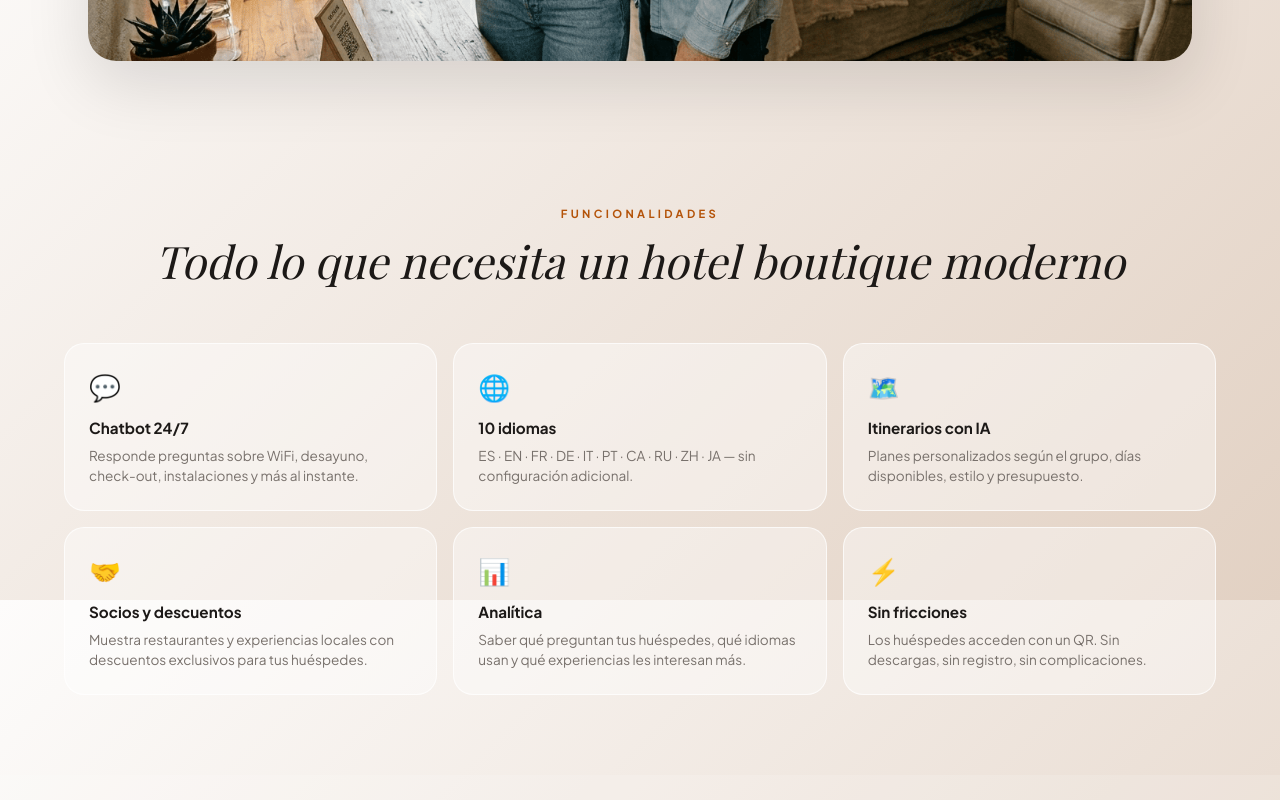
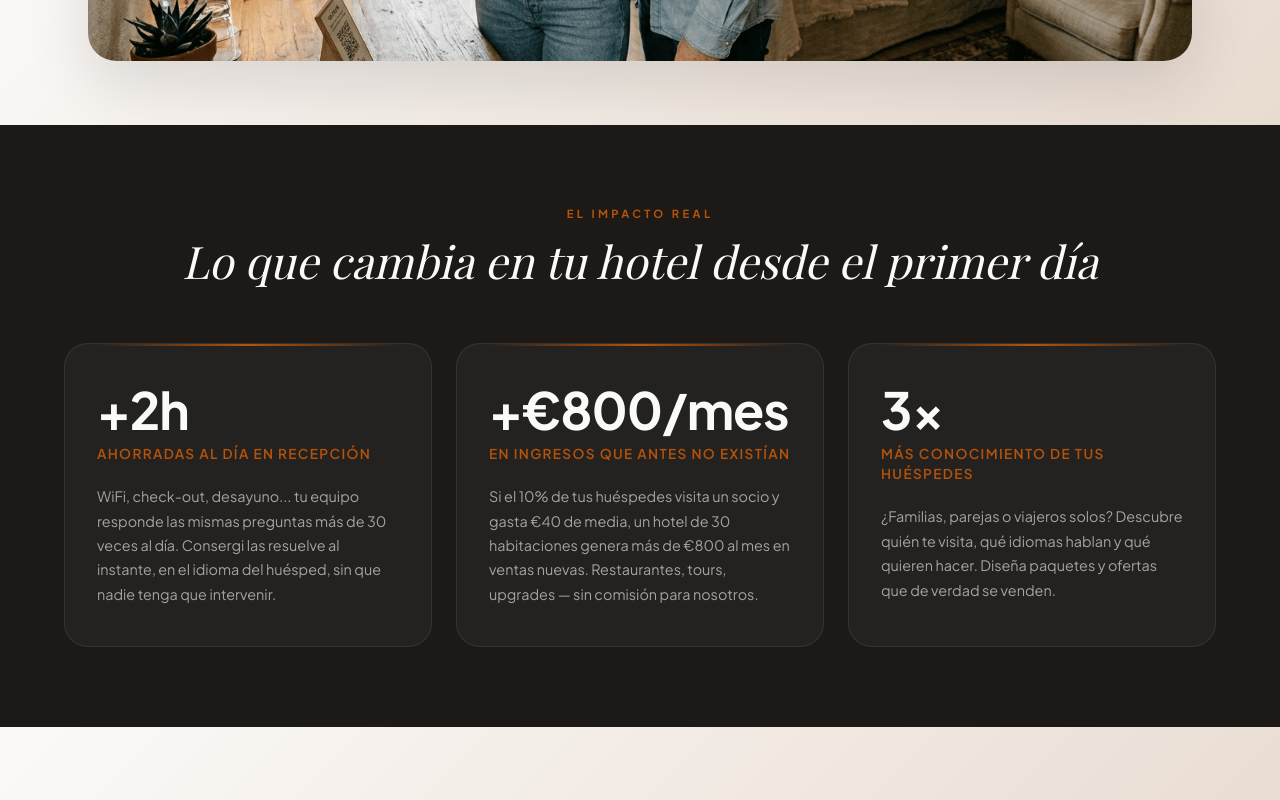
Before and after one commit to agostino08/mi-concierge-mvp, a Vue app: page / in a window 1280 px wide. Shown: the part 1800-2600 px from the top of the page. Built offline with nearby package versions, Linux system fonts and the light colour scheme; a web font is replaced by a local one.

Commit message:
landing improvements copy

```diff
--- a/src/views/LandingView.vue
+++ b/src/views/LandingView.vue
@@ -73,7 +73,7 @@ const T = {
       eyebrow: 'Conserje virtual para hoteles boutique',
       h1a: 'Tu hotel.',
       h1b: 'En el idioma de cada huésped.',
-      sub: 'Consergi responde las preguntas de tus huéspedes al instante, genera itinerarios personalizados y funciona en 10 idiomas. Sin descargas. Sin integraciones. Listo en 15 minutos.',
+      sub: 'Consergi libera a tu equipo de las preguntas repetitivas, crea itinerarios con IA para cada huésped y convierte visitas en ingresos reales a través de socios locales. Sin descargas. Sin integraciones. Listo en 15 minutos.',
       cta1: 'Ver demo en vivo',
       cta2: 'Agenda tu demo',
       whatsapp: 'O escríbenos por WhatsApp',
@@ -87,6 +87,27 @@ const T = {
         { icon: '🌍', t: 'Barreras de idioma', d: 'El 40% de tus huéspedes no habla español. Las preguntas se pierden en traducciones torpes. La experiencia también.' },
         { icon: '🔁', t: 'Las mismas 20 preguntas', d: '¿WiFi? ¿Desayuno? ¿Check-out? Tu equipo responde lo mismo 30 veces al día, en lugar de crear momentos memorables.' },
         { icon: '💎', t: 'Experiencias perdidas', d: 'Tus huéspedes se van sin conocer el restaurante de tu socio, el tour exclusivo o los descuentos que podrías ofrecerles.' },
+      ],
+    },
+    roi: {
+      eyebrow: 'El impacto real',
+      h2: 'Lo que cambia en tu hotel desde el primer día',
+      stats: [
+        {
+          stat: '+2h',
+          label: 'ahorradas al día en recepción',
+          desc: 'WiFi, check-out, desayuno... tu equipo responde las mismas preguntas más de 30 veces al día. Consergi las resuelve al instante, en el idioma del huésped, sin que nadie tenga que intervenir.',
+        },
+        {
+          stat: '+€800/mes',
+          label: 'en ingresos que antes no existían',
+          desc: 'Si el 10% de tus huéspedes visita un socio y gasta €40 de media, un hotel de 30 habitaciones genera más de €800 al mes en ventas nuevas. Restaurantes, tours, upgrades — sin comisión para nosotros.',
+        },
+        {
+          stat: '3×',
+          label: 'más conocimiento de tus huéspedes',
+          desc: '¿Familias, parejas o viajeros solos? Descubre quién te visita, qué idiomas hablan y qué quieren hacer. Diseña paquetes y ofertas que de verdad se venden.',
+        },
       ],
     },
     features: {
@@ -114,9 +135,9 @@ const T = {
       eyebrow: 'Hoteles que ya lo usan',
       h2: 'Lo que dicen nuestros clientes',
       items: [
-        { quote: 'Antes pasábamos horas respondiendo las mismas preguntas en inglés con el traductor. Ahora los huéspedes lo resuelven solos y la recepción puede centrarse en lo que realmente importa.', name: 'Laura M.', role: 'Directora', location: 'Hotel rural boutique · Girona' },
-        { quote: 'Lo mejor fue ver a un grupo de turistas japoneses usando el chatbot sin ningún problema. Jamás habríamos podido comunicarnos así. Y lo pusimos en marcha en menos de una hora.', name: 'Javier C.', role: 'Propietario', location: 'Finca boutique · Mallorca' },
-        { quote: 'Los huéspedes llegan ya con todo claro: horarios, WiFi, qué ver en la ciudad. Las preguntas de recepción han bajado muchísimo y las valoraciones en Booking han subido.', name: 'Ana S.', role: 'Recepcionista', location: 'Casa boutique · Granada' },
+        { quote: 'Antes pasábamos más de dos horas al día respondiendo las mismas preguntas con el traductor. Ahora los huéspedes lo resuelven solos en su idioma y la recepción puede crear experiencias de verdad. Las valoraciones en Booking subieron en menos de un mes.', name: 'Laura M.', role: 'Directora', location: 'Hotel rural boutique · Girona' },
+        { quote: 'Ver a un grupo de turistas japoneses manejando el chatbot solos fue increíble. Jamás podríamos haberlos atendido así antes. Lo tuvimos funcionando en menos de una hora, y la puntuación media en Google subió medio punto.', name: 'Javier C.', role: 'Propietario', location: 'Finca boutique · Mallorca' },
+        { quote: 'Los huéspedes llegan ya sabiendo el WiFi, el check-out y qué ver. Las interrupciones en recepción bajaron más de un 60%. Y los socios que recomendamos generan ingresos extra sin ningún esfuerzo por nuestra parte.', name: 'Ana S.', role: 'Recepcionista', location: 'Casa boutique · Granada' },
       ],
     },
     demo: {
@@ -136,8 +157,8 @@ const T = {
       ],
     },
     cta: {
-      h2: '¿Listo para transformar la experiencia de tus huéspedes?',
-      sub: 'Únete a los primeros hoteles boutique que ya usan Consergi.',
+      h2: '¿Listo para convertir cada estancia en una experiencia —y en un ingreso?',
+      sub: 'Sé de los primeros hoteles boutique en dar el salto. Tu equipo lo agradecerá.',
       btn: 'Agenda tu demo gratuita',
     },
     contact: {
@@ -167,7 +188,7 @@ const T = {
       eyebrow: 'Concierge virtual per a hotels boutique',
       h1a: 'El teu hotel.',
       h1b: "En l'idioma de cada hoste.",
-      sub: "Consergi respon les preguntes dels teus hostes a l'instant, genera itineraris personalitzats i funciona en 10 idiomes. Sense descàrregues. Sense integracions. Llest en 15 minuts.",
+      sub: "Consergi allibera el teu equip de les preguntes repetitives, crea itineraris amb IA per a cada hoste i converteix visites en ingressos reals gràcies als socis locals. Sense descàrregues. Sense integracions. Llest en 15 minuts.",
       cta1: 'Veure demo en viu',
       cta2: 'Agenda la demo',
       whatsapp: 'O escriu-nos per WhatsApp',
@@ -181,6 +202,27 @@ const T = {
         { icon: '🌍', t: "Barreres d'idioma", d: "El 40% dels teus hostes no parla català ni castellà. Les preguntes es perden en traduccions pobres. L'experiència també." },
         { icon: '🔁', t: 'Les mateixes 20 preguntes', d: "WiFi? Desdejuni? Check-out? El teu equip respon el mateix 30 vegades al dia, en lloc de crear moments memorables." },
         { icon: '💎', t: 'Experiències perdudes', d: "Els teus hostes marxen sense conèixer el restaurant del teu soci, el tour exclusiu o els descomptes que podries oferir-los." },
+      ],
+    },
+    roi: {
+      eyebrow: "L'impacte real",
+      h2: 'El que canvia al teu hotel des del primer dia',
+      stats: [
+        {
+          stat: '+2h',
+          label: 'estalviades al dia a recepció',
+          desc: "WiFi, check-out, desdejuni... el teu equip respon les mateixes preguntes més de 30 vegades al dia. Consergi les resol a l'instant, en l'idioma de l'hoste, sense que ningú hagi d'intervenir.",
+        },
+        {
+          stat: '+€800/mes',
+          label: "en ingressos que abans no existien",
+          desc: "Si el 10% dels teus hostes visita un soci i gasta €40 de mitjana, un hotel de 30 habitacions genera més de €800 al mes en vendes noves. Restaurants, tours, upgrades — sense comissió per a nosaltres.",
+        },
+        {
+          stat: '3×',
+          label: 'més coneixement dels teus hostes',
+          desc: "Famílies, parelles o viatgers sols? Descobreix qui et visita, quins idiomes parlen i què volen fer. Dissenya paquets i ofertes que de debò es venen.",
+        },
       ],
     },
     features: {
@@ -208,9 +250,9 @@ const T = {
       eyebrow: 'Hotels que ja ho fan servir',
       h2: 'El que diuen els nostres clients',
       items: [
-        { quote: "Abans passàvem hores responent les mateixes preguntes en anglès amb el traductor. Ara els hostes ho resolen sols i la recepció pot centrar-se en el que realment importa.", name: 'Laura M.', role: 'Directora', location: 'Hotel rural boutique · Girona' },
-        { quote: "El millor va ser veure un grup de turistes japonesos fent servir el chatbot sense cap problema. Mai hauríem pogut comunicar-nos així. I ho vam posar en marxa en menys d'una hora.", name: 'Javier C.', role: 'Propietari', location: 'Finca boutique · Mallorca' },
-        { quote: "Els hostes arriben ja amb tot clar: horaris, WiFi, què veure a la ciutat. Les preguntes de recepció han baixat moltíssim i les valoracions a Booking han pujat.", name: 'Ana S.', role: 'Recepcionista', location: 'Casa boutique · Granada' },
+        { quote: "Abans passàvem més de dues hores al dia responent les mateixes preguntes amb el traductor. Ara els hostes ho resolen sols en el seu idioma i la recepció pot crear experiències de debò. Les valoracions a Booking van pujar en menys d'un mes.", name: 'Laura M.', role: 'Directora', location: 'Hotel rural boutique · Girona' },
+        { quote: "Veure un grup de turistes japonesos usant el chatbot tot sols va ser increïble. Mai hauríem pogut atendre'ls així. Ho vam tenir en marxa en menys d'una hora, i la puntuació a Google va pujar mig punt.", name: 'Javier C.', role: 'Propietari', location: 'Finca boutique · Mallorca' },
+        { quote: "Els hostes arriben ja sabent el WiFi, el check-out i què fer a la ciutat. Les interrupcions a recepció van baixar més d'un 60%. I els socis que recomanem generen ingressos extra sense cap esforç per part nostra.", name: 'Ana S.', role: 'Recepcionista', location: 'Casa boutique · Granada' },
       ],
     },
     demo: {
@@ -230,8 +272,8 @@ const T = {
       ],
     },
     cta: {
-      h2: "Llest per transformar l'experiència dels teus hostes?",
-      sub: "Uneix-te als primers hotels boutique que ja fan servir Consergi.",
+      h2: "Llest per convertir cada estada en una experiència — i en uns ingressos?",
+      sub: "Sigues dels primers hotels boutique a fer el salt. El teu equip t'ho agrairà.",
       btn: 'Agenda la teva demo gratuïta',
     },
     contact: {
@@ -261,7 +303,7 @@ const T = {
       eyebrow: 'AI concierge for boutique hotels',
       h1a: 'Your hotel.',
       h1b: "In every guest's language.",
-      sub: "Consergi answers guest questions instantly, generates personalized city itineraries, and works in 10 languages. No downloads. No integrations. Ready in 15 minutes.",
+      sub: "Consergi frees your team from repetitive questions, creates AI-powered itineraries for every guest, and turns visits into real revenue through local partners. No downloads. No integrations. Ready in 15 minutes.",
       cta1: 'See live demo',
       cta2: 'Book your demo',
       whatsapp: 'Or message us on WhatsApp',
@@ -275,6 +317,27 @@ const T = {
         { icon: '🌍', t: 'Language barriers', d: "40% of your guests don't speak Spanish. Questions get lost in awkward translations. So does the experience." },
         { icon: '🔁', t: 'The same 20 questions', d: 'WiFi? Breakfast? Checkout? Your team answers the same questions 30 times a day instead of creating memorable moments.' },
         { icon: '💎', t: 'Missed experiences', d: "Guests leave without knowing about your partner restaurant, the exclusive tour, or the discounts you could offer them." },
+      ],
+    },
+    roi: {
+      eyebrow: 'Real impact',
+      h2: 'What changes in your hotel from day one',
+      stats: [
+        {
+          stat: '+2h',
+          label: 'saved per day at reception',
+          desc: 'WiFi, checkout, breakfast... your team answers the same questions 30+ times a day. Consergi handles them instantly, in the guest\'s own language, without anyone having to step in.',
+        },
+        {
+          stat: '+€800/mo',
+          label: 'in revenue that didn\'t exist before',
+          desc: 'If 10% of your guests visit a partner and spend an average of €40, a 30-room hotel generates over €800/month in new sales. Restaurants, tours, upgrades — no commission for us.',
+        },
+        {
+          stat: '3×',
+          label: 'better insight into your guests',
+          desc: 'Families, couples or solo travelers? Know who visits you, what languages they speak, and what they want to do. Build packages and offers that actually sell.',
+        },
       ],
     },
     features: {
@@ -302,9 +365,9 @@ const T = {
       eyebrow: 'Hotels already using it',
       h2: 'What our customers say',
       items: [
-        { quote: 'We used to spend hours answering the same questions in broken English. Now guests sort it out themselves and our reception team can focus on what actually matters.', name: 'Laura M.', role: 'Hotel Director', location: 'Rural boutique hotel · Girona' },
-        { quote: 'Seeing a group of Japanese tourists using the chatbot without any issues was incredible. We never could have communicated that way before. And we had it running in under an hour.', name: 'Javier C.', role: 'Owner', location: 'Boutique finca · Mallorca' },
-        { quote: 'Guests now arrive already knowing everything: check-out times, WiFi, what to do in the city. Reception questions dropped a lot and our Booking.com reviews went up.', name: 'Ana S.', role: 'Receptionist', location: 'Boutique guesthouse · Granada' },
+        { quote: 'We used to spend over two hours a day answering the same questions. Now guests sort it out themselves in their own language, and reception can focus on creating real experiences. Our Booking.com score went up within the first month.', name: 'Laura M.', role: 'Hotel Director', location: 'Rural boutique hotel · Girona' },
+        { quote: 'Watching a group of Japanese tourists navigate the chatbot on their own was incredible. We never could have served them that way before. It was live in under an hour — and our Google rating went up half a point.', name: 'Javier C.', role: 'Owner', location: 'Boutique finca · Mallorca' },
+        { quote: 'Guests arrive already knowing the WiFi, check-out time, and what to do in the city. Interruptions at reception dropped over 60%. And the partners we recommend generate extra income with zero effort on our part.', name: 'Ana S.', role: 'Receptionist', location: 'Boutique guesthouse · Granada' },
       ],
     },
     demo: {
@@ -324,8 +387,8 @@ const T = {
       ],
     },
     cta: {
-      h2: 'Ready to transform your guest experience?',
-      sub: 'Join the first boutique hotels already using Consergi.',
+      h2: 'Ready to turn every stay into an experience — and into revenue?',
+      sub: 'Be among the first boutique hotels to make the leap. Your team will thank you.',
       btn: 'Book your free demo',
     },
     contact: {
@@ -531,6 +594,27 @@ const t = computed(() => T[lang.value]);
         />
       </div>
     </div>
+
+    <!-- ═══ ROI / IMPACT ═════════════════════════════════════════════════════ -->
+    <section class="section roi-section reveal">
+      <div class="section-inner">
+        <div class="section-header">
+          <p class="eyebrow">{{ t.roi.eyebrow }}</p>
+          <h2 class="section-title">{{ t.roi.h2 }}</h2>
+        </div>
+        <div class="roi-grid">
+          <div
+            v-for="(item, i) in t.roi.stats" :key="i"
+            class="roi-card reveal"
+            :style="`animation-delay: ${i * 0.12}s`"
+          >
+            <div class="roi-stat">{{ item.stat }}</div>
+            <div class="roi-stat-label">{{ item.label }}</div>
+            <p class="roi-desc">{{ item.desc }}</p>
+          </div>
+        </div>
+      </div>
+    </section>
 
     <!-- ═══ FEATURES ══════════════════════════════════════════════════════════ -->
     <section class="section reveal">
@@ -671,7 +755,12 @@ const t = computed(() => T[lang.value]);
             >{{ plan.cta }}</button>
           </div>
         </div>
-        <p class="trial-note reveal">{{ t.pricing.trial }}</p>
+        <div class="trial-banner reveal">
+          <svg class="trial-icon" fill="none" stroke="currentColor" viewBox="0 0 24 24">
+            <path stroke-linecap="round" stroke-linejoin="round" stroke-width="2" d="M9 12l2 2 4-4m6 2a9 9 0 11-18 0 9 9 0 0118 0z"/>
+          </svg>
+          <span>{{ t.pricing.trial }}</span>
+        </div>
       </div>
     </section>
 
@@ -1300,12 +1389,26 @@ const t = computed(() => T[lang.value]);
   color: #1c1917;
 }
 .plan-cta-highlight:hover { background: #f5f5f4; }
-.trial-note {
-  text-align: center;
-  margin-top: 28px;
-  font-size: 0.8rem;
-  color: #a8a29e;
-  letter-spacing: 0.03em;
+.trial-banner {
+  display: flex;
+  align-items: center;
+  justify-content: center;
+  gap: 0.6rem;
+  margin-top: 2rem;
+  padding: 1rem 1.5rem;
+  background: #f0fdf4;
+  border: 1.5px solid #bbf7d0;
+  border-radius: 1rem;
+  font-size: 0.95rem;
+  font-weight: 600;
+  color: #15803d;
+  letter-spacing: 0.01em;
+}
+.trial-icon {
+  width: 1.2rem;
+  height: 1.2rem;
+  flex-shrink: 0;
+  color: #16a34a;
 }
 
 /* ─── Footer CTA ──────────────────────────────────────────────────────────── */
@@ -1598,4 +1701,68 @@ const t = computed(() => T[lang.value]);
 /* Modal transition */
 .modal-enter-active, .modal-leave-active { transition: all 0.25s ease; }
 .modal-enter-from, .modal-leave-to { opacity: 0; transform: scale(0.95); }
+
+/* ─── ROI / Impact section ──────────────────────────────────────────────── */
+.roi-section {
+  background: #1c1917;
+}
+.roi-grid {
+  display: grid;
+  grid-template-columns: repeat(3, 1fr);
+  gap: 1.5rem;
+}
+@media (max-width: 768px) {
+  .roi-grid { grid-template-columns: 1fr; }
+}
+.roi-card {
+  background: rgba(255, 255, 255, 0.04);
+  border: 1px solid rgba(255, 255, 255, 0.08);
+  border-radius: 1.5rem;
+  padding: 2.5rem 2rem;
+  position: relative;
+  overflow: hidden;
+  transition: border-color 0.2s ease, background 0.2s ease;
+}
+.roi-card::before {
+  content: '';
+  position: absolute;
+  top: 0;
+  left: 2rem;
+  right: 2rem;
+  height: 2px;
+  background: linear-gradient(90deg, transparent, #b45309, transparent);
+  border-radius: 999px;
+}
+.roi-card:hover {
+  background: rgba(255, 255, 255, 0.07);
+  border-color: rgba(255, 255, 255, 0.14);
+}
+.roi-stat {
+  font-family: "Plus Jakarta Sans", sans-serif;
+  font-size: 3.2rem;
+  font-weight: 800;
+  color: #fafaf9;
+  line-height: 1;
+  letter-spacing: -0.02em;
+}
+.roi-stat-label {
+  font-size: 0.85rem;
+  font-weight: 600;
+  color: #b45309;
+  text-transform: uppercase;
+  letter-spacing: 0.1em;
+  margin-top: 0.5rem;
+}
+.roi-desc {
+  font-size: 0.9rem;
+  color: #a8a29e;
+  margin-top: 1.25rem;
+  line-height: 1.7;
+}
+.roi-section .section-title {
+  color: #fafaf9;
+}
+.roi-section .eyebrow {
+  color: #b45309;
+}
 </style>
```
Also changed, not shown: 1 other file (tests, documents, lock files or other folders).
